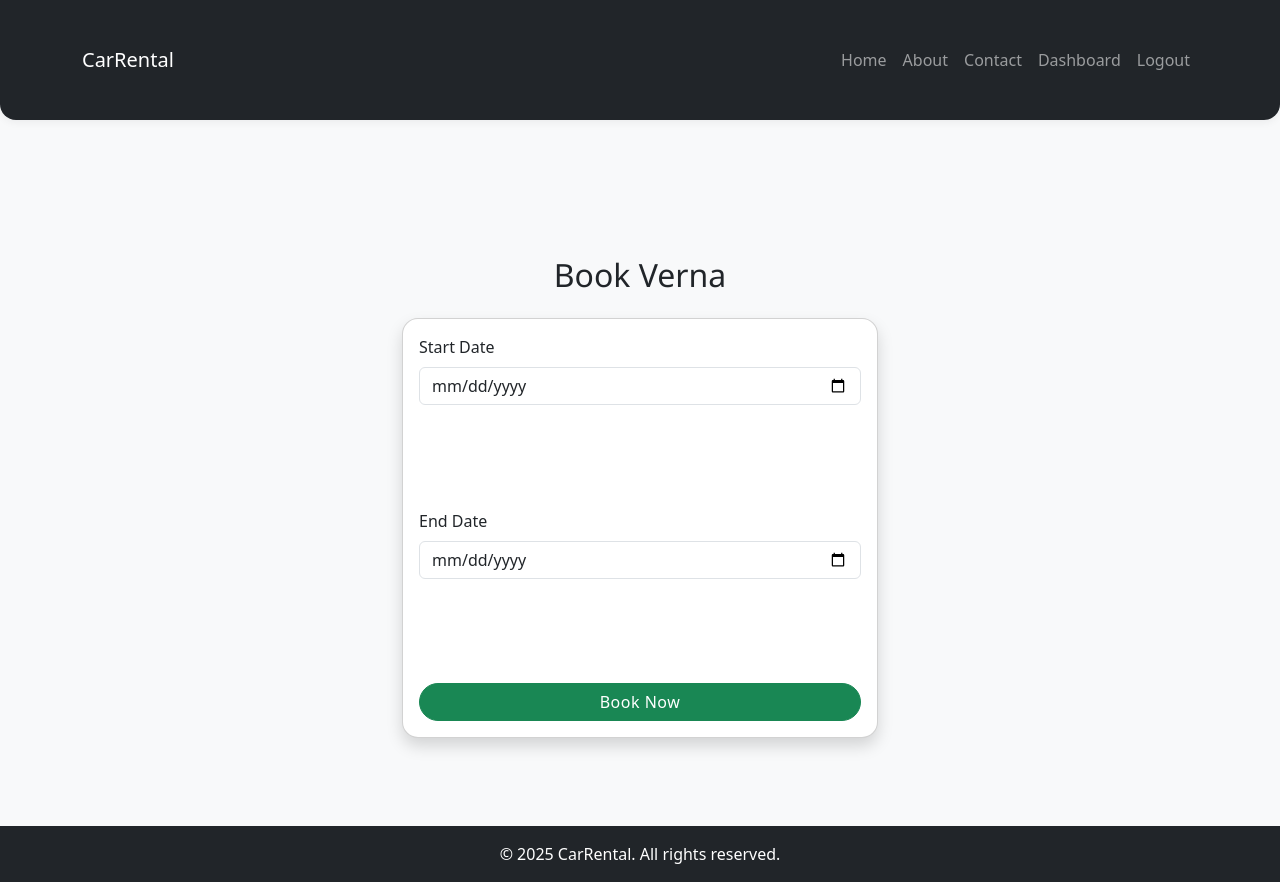
After one commit to Krish-Padmani/car-rental, a Django app: page /book/4/ in a window 1280 px wide. The commit adds this page. Run offline with Django 5.2, Linux system fonts and the light colour scheme; a user stored in the database is signed in; data comes from the database, SQL or seed files in the repository; both versions use the stored data as it was after the commit.

Commit message:
Add booking functionality with user dashboard and booking prevention
Co-authored-by: padmanikrish69 <padmanikrish69@gmail.com>

```diff
--- a/car/models.py
+++ b/car/models.py
@@ -1,4 +1,5 @@
 from django.db import models
+from django.contrib.auth.models import User
 
 class Car(models.Model):
     CAR_TYPES = [
@@ -14,3 +15,14 @@ class Car(models.Model):
 
     def __str__(self):
         return self.name
+
+class Booking(models.Model):
+    car = models.ForeignKey(Car, on_delete=models.CASCADE)
+    user = models.ForeignKey(User, on_delete=models.CASCADE)
+    start_date = models.DateField()
+    end_date = models.DateField()
+    status = models.CharField(max_length=20, default='Booked')
+    created_at = models.DateTimeField(auto_now_add=True)
+
+    def __str__(self):
+        return f"{self.car.name} booked by {self.user.username} from {self.start_date} to {self.end_date}"
--- a/car/templates/base.html
+++ b/car/templates/base.html
@@ -71,6 +71,12 @@
                 <li class="nav-item"><a class="nav-link" href="{% url 'contact' %}">Contact</a></li>
 
                 {% if user.is_authenticated %}
+                <li class="nav-item">
+                    <a class="nav-link" href="{% url 'dashboard' %}">Dashboard</a>
+                </li>
+                {% endif %}
+
+                {% if user.is_authenticated %}
                     <li class="nav-item"><a class="nav-link" href="{% url 'logout' %}">Logout</a></li>
                 {% else %}
                     <li class="nav-item"><a class="nav-link" href="{% url 'login' %}">Login</a></li>
--- /dev/null
+++ b/car/templates/booking_form.html
@@ -0,0 +1,24 @@
+{% extends 'base.html' %}
+{% block title %}Book {{ car.name }}{% endblock %}
+{% block content %}
+<div class="container mt-5" style="max-width: 500px;">
+    <h2 class="mb-4 text-center">Book {{ car.name }}</h2>
+    <form method="post" class="card card-body shadow">
+        {% csrf_token %}
+        {% if messages %}
+            {% for message in messages %}
+                <div class="alert alert-{{ message.tags }}">{{ message }}</div>
+            {% endfor %}
+        {% endif %}
+        <div class="mb-3">
+            <label for="start_date" class="form-label">Start Date</label>
+            {{ form.start_date }}
+        </div>
+        <div class="mb-3">
+            <label for="end_date" class="form-label">End Date</label>
+            {{ form.end_date }}
+        </div>
+        <button type="submit" class="btn btn-success w-100">Book Now</button>
+    </form>
+</div>
+{% endblock %}
--- a/car/templates/car_details.html
+++ b/car/templates/car_details.html
@@ -11,7 +11,7 @@
         <h2>{{ car.name }}</h2>
         <p>Type: {{ car.car_type }}</p>
         <p>Price per day: ${{ car.price_per_day }}</p>
-        <a href="#" class="btn btn-success btn-lg w-100 mt-3">Book Now</a>
+        <a href="{% url 'book_car' car.id %}" class="btn btn-success btn-lg w-100 mt-3">Book Now</a>
     </div>
 </div>
 {% endblock %}
--- a/car/templates/car_list.html
+++ b/car/templates/car_list.html
@@ -13,7 +13,7 @@
                 <h5>{{ car.name }}</h5>
                 <p>Type: {{ car.car_type }}<br>Price: ${{ car.price_per_day }}</p>
                 <a href="{% url 'car_detail' car.id %}" class="btn btn-info me-2">View Details</a>
-                <a href="{% url 'car_detail' car.id %}" class="btn btn-success">Book Now</a>
+                <a href="{% url 'book_car' car.id %}" class="btn btn-success">Book Now</a>
             </div>
         </div>
     </div>
--- a/car/templates/home.html
+++ b/car/templates/home.html
@@ -13,7 +13,7 @@
                 <h5 class="card-title">{{ car.name }}</h5>
                 <p class="card-text">Type: {{ car.car_type }}<br>Price per day: ${{ car.price_per_day }}</p>
                 <a href="{% url 'car_detail' car.id %}" class="btn btn-primary me-2">View Details</a>
-                <a href="{% url 'car_detail' car.id %}" class="btn btn-success">Book Now</a>
+                <a href="{% url 'book_car' car.id %}" class="btn btn-success">Book Now</a>
             </div>
         </div>
     </div>
--- a/car/urls.py
+++ b/car/urls.py
@@ -10,5 +10,7 @@ urlpatterns = [
     path('login/', views.login_view, name='login'),
     path('logout/', views.logout_view, name='logout'),
     path('register/', views.register_view, name='register'),
+    path('book/<int:car_id>/', views.booking_view, name='book_car'),
+    path('dashboard/', views.user_dashboard, name='dashboard'),
 
 ]
--- a/car/views.py
+++ b/car/views.py
@@ -1,10 +1,22 @@
 from django.shortcuts import render, get_object_or_404
-from .models import Car
+from .models import Car, Booking
 from django.contrib.auth.forms import AuthenticationForm
 from django.contrib.auth import login, logout, authenticate
 from django.shortcuts import redirect
 from django.contrib import messages
 from django.contrib.auth.forms import UserCreationForm
+from django.contrib.auth.decorators import login_required
+from django.utils import timezone
+from django import forms
+
+class BookingForm(forms.ModelForm):
+    class Meta:
+        model = Booking
+        fields = ['start_date', 'end_date']
+        widgets = {
+            'start_date': forms.DateInput(attrs={'type': 'date', 'class': 'form-control'}),
+            'end_date': forms.DateInput(attrs={'type': 'date', 'class': 'form-control'}),
+        }
 
 def home(request):
     cars = Car.objects.all()
@@ -64,3 +76,29 @@ def register_view(request):
     else:
         form = UserCreationForm()
     return render(request, 'register.html', {'form': form})
+
+@login_required
+def booking_view(request, car_id):
+    car = get_object_or_404(Car, id=car_id)
+    if request.method == 'POST':
+        form = BookingForm(request.POST)
+        if form.is_valid():
+            booking = form.save(commit=False)
+            booking.car = car
+            booking.user = request.user
+            # Prevent double booking
+            overlap = Booking.objects.filter(car=car, start_date__lte=booking.end_date, end_date__gte=booking.start_date).exists()
+            if overlap:
+                messages.error(request, 'This car is already booked for the selected dates.')
+            else:
+                booking.save()
+                messages.success(request, 'Booking successful!')
+                return redirect('dashboard')
+    else:
+        form = BookingForm()
+    return render(request, 'booking_form.html', {'form': form, 'car': car})
+
+@login_required
+def user_dashboard(request):
+    bookings = Booking.objects.filter(user=request.user).order_by('-created_at')
+    return render(request, 'dashboard.html', {'bookings': bookings})
```
Also changed, not shown: car/templates/dashboard.html (added, +35 -0 lines), car/migrations/0002_alter_car_car_type_booking.py (added), db.sqlite3.
